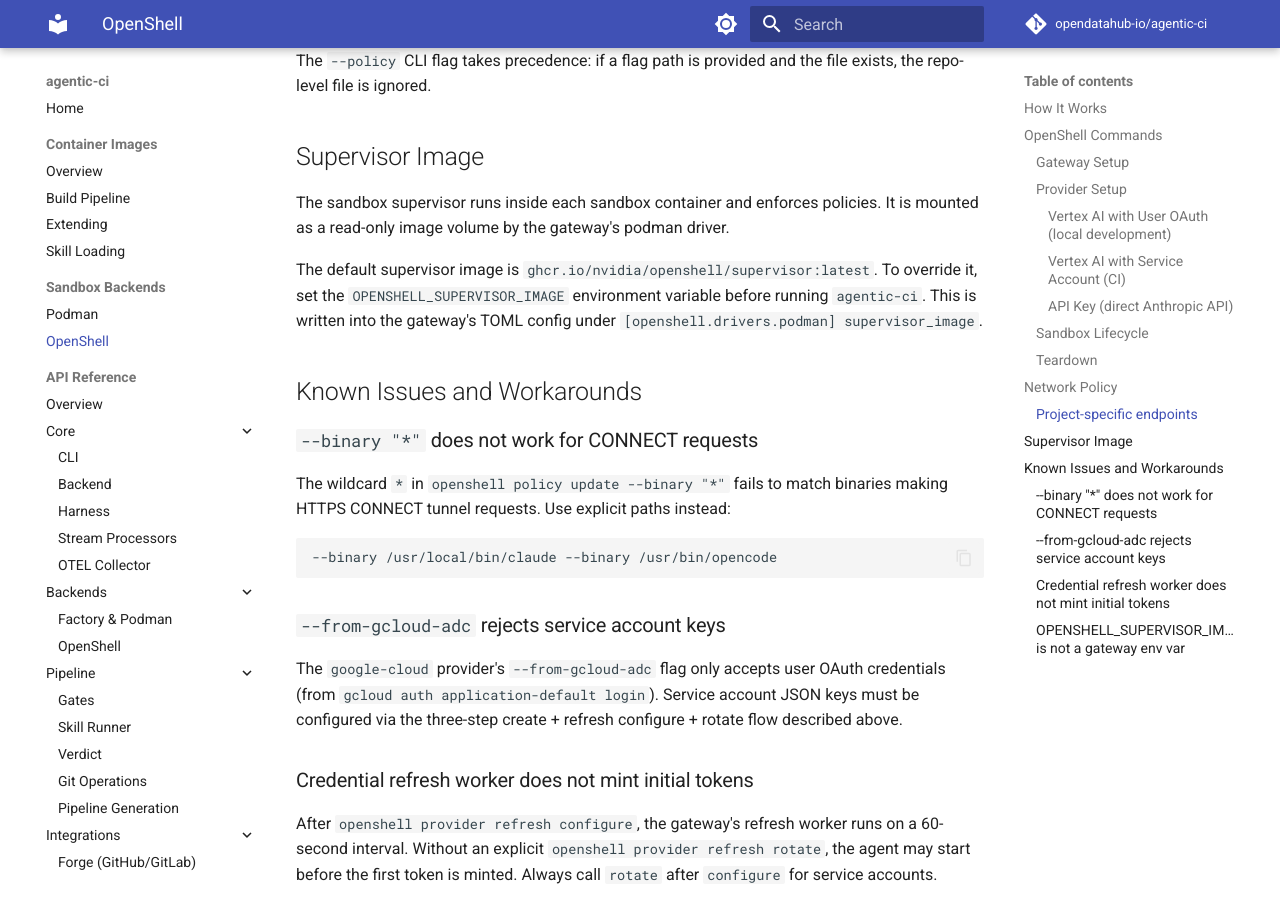
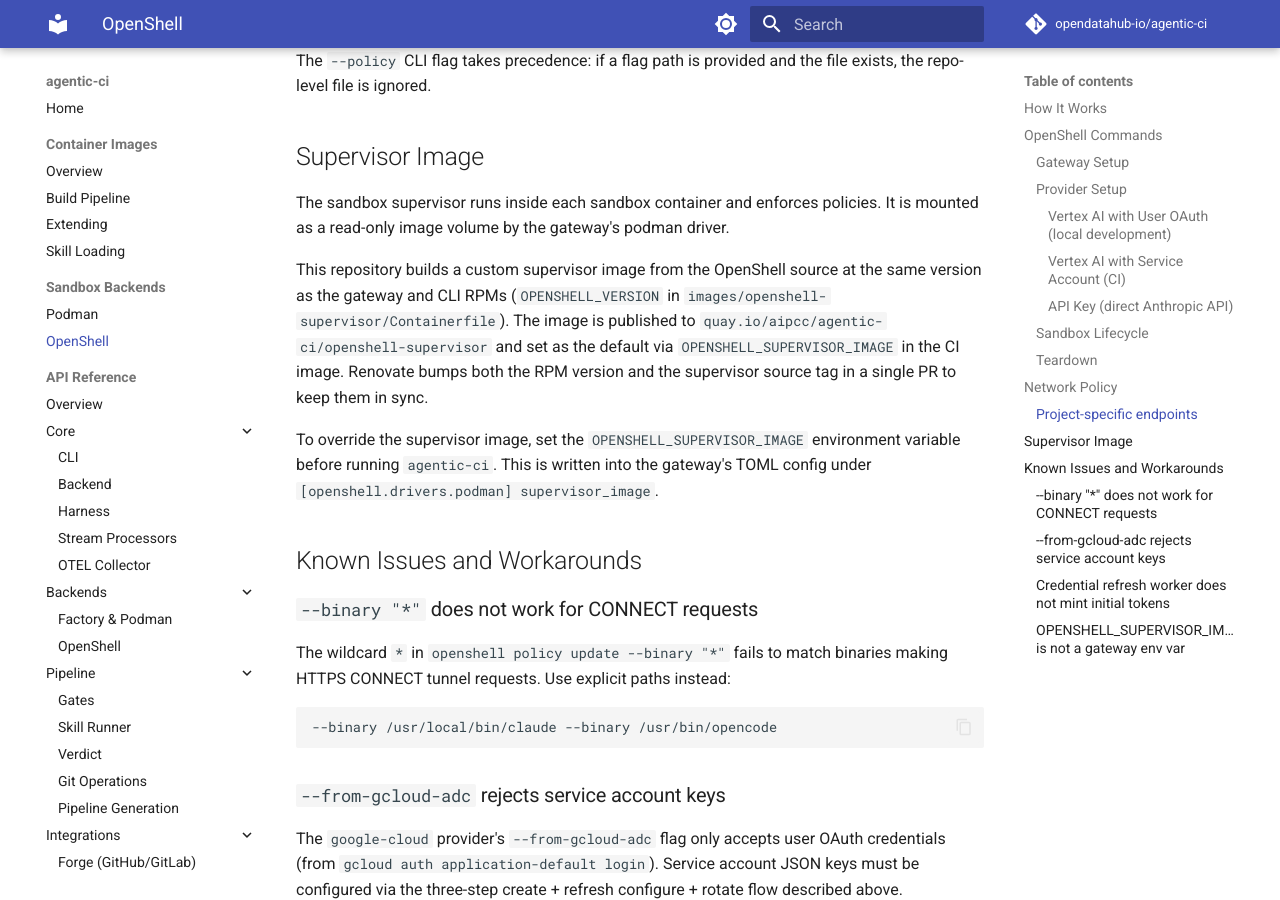
Before and after one commit to opendatahub-io/agentic-ci, an MkDocs documentation site: the page built from docs/backends/openshell.md, in a window 1280 px wide and 900 px high, scrolled down 4677 px. Built offline with MkDocs 1.6.1 and Material for MkDocs 9.7.7, drawn with Linux system fonts in a browser that asks for light colours; comment, search, counter and statistics services are not loaded.

Commit message:
Build OpenShell supervisor image from source to match RPM version
The supervisor image was previously unset, causing the gateway to pull
ghcr.io/nvidia/openshell/supervisor:latest which can drift from the
pinned RPM version. Build the supervisor binary from the OpenShell
source at the same git tag as the RPMs (OPENSHELL_VERSION) and publish
to quay.io/aipcc/agentic-ci/openshell-supervisor.

- Add images/openshell-supervisor/Containerfile (multi-stage Rust build
  on UBI10, final image on ubi-micro)
- Add build-openshell-supervisor job to images.yml and images.dev.yml CI
  workflow
- Set OPENSHELL_SUPERVISOR_IMAGE env var in the CI image so the
  gateway uses our supervisor by default
- Add OPENSHELL_VERSION consistency check to make image-lint
- Wire supervisor image into e2e tests and skill docs
- Add supervisor Containerfile to Renovate regex matcher so version
  bumps are atomic with the RPM version
- Update Mergify rules with the new build check

Co-Authored-By: Claude Opus 4.6 (1M context) <noreply@anthropic.com>
Signed-off-by: Martin Prpič <mprpic@redhat.com>

```diff
--- a/.mergify.yml
+++ b/.mergify.yml
@@ -29,6 +29,7 @@
 #     - Build claude-sandbox
 #     - Build opencode-sandbox
 #     - Build ci-openshell
+#     - Build openshell-supervisor
 #     - Lint image scripts
 #     - Test image scripts
 #     - E2E claude-runner        (skipped on fork PRs, no secrets)
@@ -72,6 +73,7 @@ merge_protections:
       - check-success = Build claude-sandbox
       - check-success = Build opencode-sandbox
       - check-success = Build ci-openshell
+      - check-success = Build openshell-supervisor
       # images.yml (lint + unit tests)
       - check-success = Lint image scripts
       - check-success = Test image scripts
@@ -145,6 +147,7 @@ merge_protections:
       - check-success = Build claude-sandbox
       - check-success = Build opencode-sandbox
       - check-success = Build ci-openshell
+      - check-success = Build openshell-supervisor
       # images.yml (lint + unit tests)
       - check-success = Lint image scripts
       - check-success = Test image scripts
@@ -210,6 +213,7 @@ merge_protections:
       - check-success = Build claude-sandbox
       - check-success = Build opencode-sandbox
       - check-success = Build ci-openshell
+      - check-success = Build openshell-supervisor
       # images.yml (lint + unit tests)
       - check-success = Lint image scripts
       - check-success = Test image scripts
@@ -273,6 +277,7 @@ merge_protections:
       - check-success = Build claude-sandbox
       - check-success = Build opencode-sandbox
       - check-success = Build ci-openshell
+      - check-success = Build openshell-supervisor
       # images.yml (lint + unit tests)
       - check-success = Lint image scripts
       - check-success = Test image scripts
@@ -336,6 +341,7 @@ merge_protections:
       - check-success = Build claude-sandbox
       - check-success = Build opencode-sandbox
       - check-success = Build ci-openshell
+      - check-success = Build openshell-supervisor
       # images.yml (lint + unit tests)
       - check-success = Lint image scripts
       - check-success = Test image scripts
--- a/docs/backends/openshell.md
+++ b/docs/backends/openshell.md
@@ -224,11 +224,19 @@ The sandbox supervisor runs inside each sandbox container and enforces
 policies. It is mounted as a read-only image volume by the gateway's
 podman driver.
 
-The default supervisor image is
-`ghcr.io/nvidia/openshell/supervisor:latest`. To override it, set
-the `OPENSHELL_SUPERVISOR_IMAGE` environment variable before running
-`agentic-ci`. This is written into the gateway's TOML config under
-`[openshell.drivers.podman] supervisor_image`.
+This repository builds a custom supervisor image from the OpenShell
+source at the same version as the gateway and CLI RPMs
+(`OPENSHELL_VERSION` in `images/openshell-supervisor/Containerfile`).
+The image is published to
+`quay.io/aipcc/agentic-ci/openshell-supervisor` and set as the default
+via `OPENSHELL_SUPERVISOR_IMAGE` in the CI image. Renovate bumps both
+the RPM version and the supervisor source tag in a single PR to keep
+them in sync.
+
+To override the supervisor image, set the `OPENSHELL_SUPERVISOR_IMAGE`
+environment variable before running `agentic-ci`. This is written into
+the gateway's TOML config under `[openshell.drivers.podman]
+supervisor_image`.
 
 ## Known Issues and Workarounds
 
--- a/renovate.json
+++ b/renovate.json
@@ -101,7 +101,8 @@
     {
       "customType": "regex",
       "fileMatch": [
-        "^images/ci/Containerfile\\.openshell$"
+        "^images/ci/Containerfile\\.openshell$",
+        "^images/openshell-supervisor/Containerfile$"
       ],
       "matchStrings": ["ARG OPENSHELL_VERSION=(?<currentValue>[^\\n]+)"],
       "depNameTemplate": "openshell",
```
Also changed, not shown: .claude/skills/test-e2e-openshell/SKILL.md (+9 -0 lines), AGENTS.md (+2 -1 lines), 6 other files.
